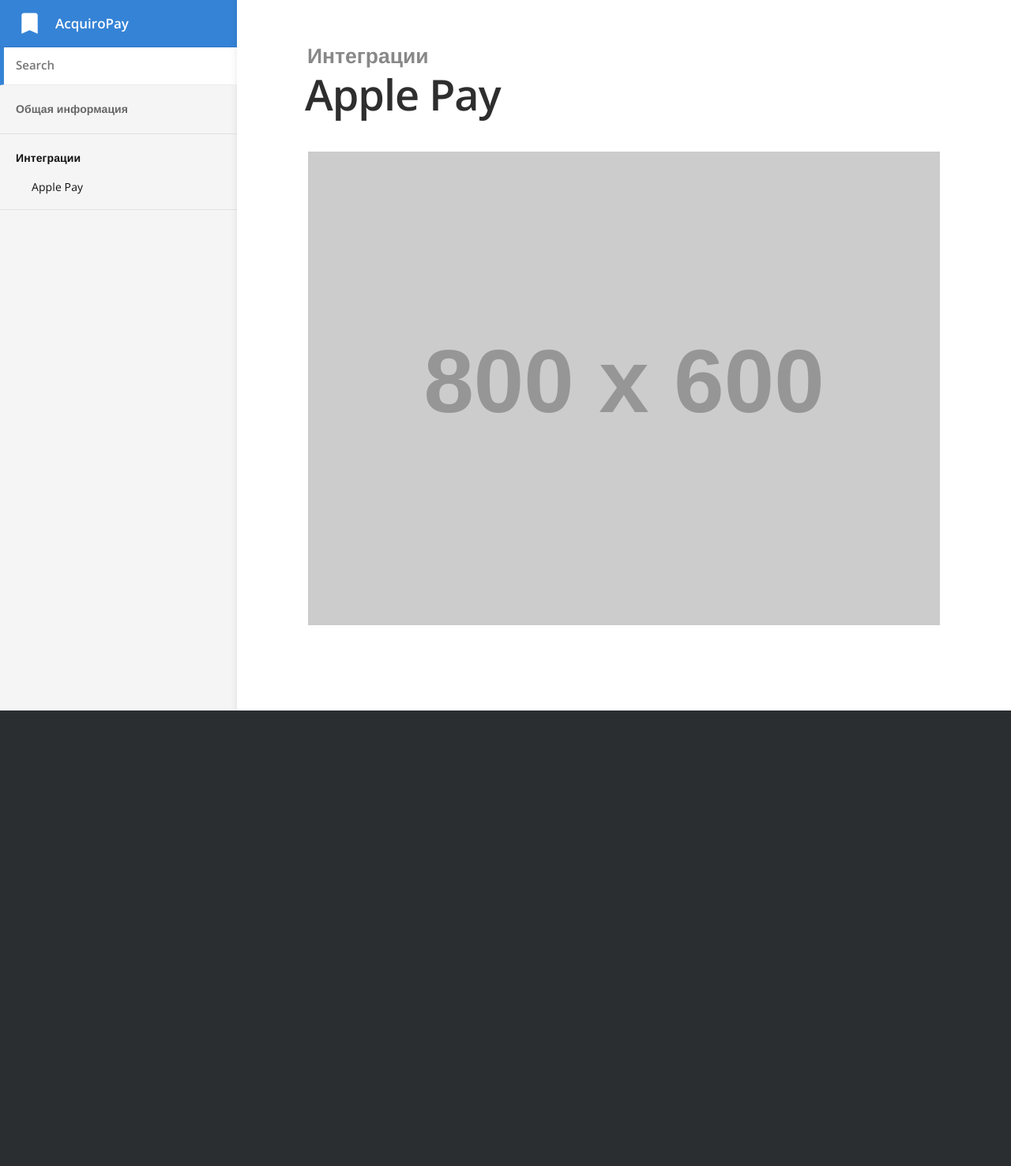
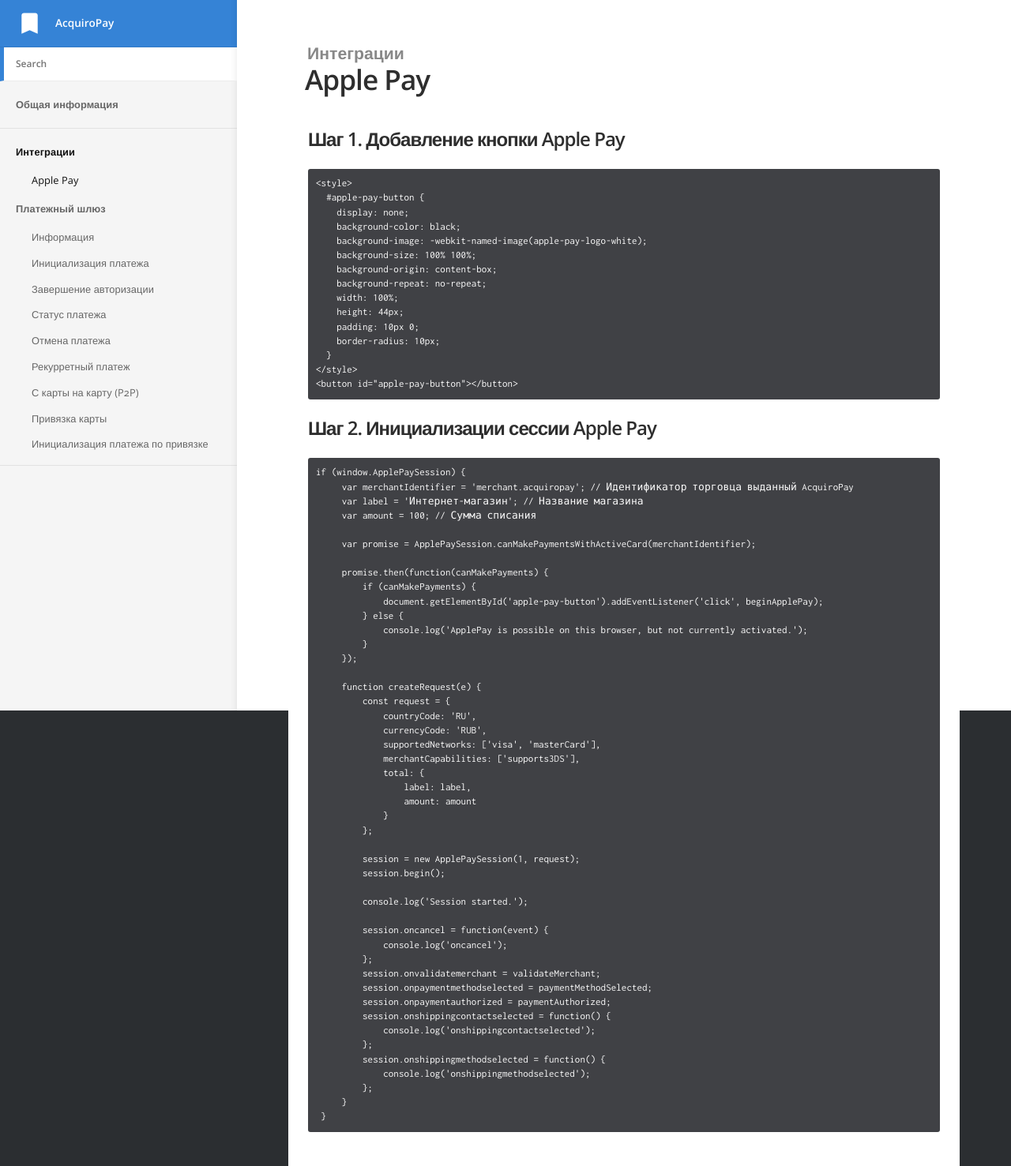
Before and after one commit to acquiropay/acquiropay.github.io, a Jekyll site: the page built from _docs/integrations/apple-pay.md, in a window 1280 px wide. Shown: the whole page at 79% size. Built offline with Jekyll 4.4.1, drawn with Linux system fonts in a browser that asks for light colours; before the commit the page ends 900 px from its top, so only the background shows below that.

Commit message:
заложена структура документации

```diff
--- a/_config.yml
+++ b/_config.yml
@@ -7,13 +7,12 @@ baseurl:
 google_analytics_key:
 show_full_navigation: true
 
-# Values for the jekyll-seo-tag gem (https://github.com/jekyll/jekyll-seo-tag)
 logo: /siteicon.png
-description: Product documentation template for Jekyll.
+description: AcquiroPay документация
 author:
   name:
   email:
-  twitter: # twitter username without the @ symbol
+  twitter:
 social:
   name: Edition Template
   links:
--- a/_docs/integrations/apple-pay.md
+++ b/_docs/integrations/apple-pay.md
@@ -4,4 +4,67 @@ category: Интеграции
 order: 1
 ---
 
-![](//placehold.it/800x600)
+## Шаг 1. Добавление кнопки Apple Pay
+    <style>
+      #apple-pay-button {
+        display: none;
+        background-color: black;
+        background-image: -webkit-named-image(apple-pay-logo-white);
+        background-size: 100% 100%;
+        background-origin: content-box;
+        background-repeat: no-repeat;
+        width: 100%;
+        height: 44px;
+        padding: 10px 0;
+        border-radius: 10px;
+      }
+    </style>
+    <button id="apple-pay-button"></button>
+
+## Шаг 2. Инициализации сессии Apple Pay
+    if (window.ApplePaySession) {
+         var merchantIdentifier = 'merchant.acquiropay'; // Идентификатор торговца выданный AcquiroPay
+         var label = 'Интернет-магазин'; // Название магазина
+         var amount = 100; // Сумма списания
+
+         var promise = ApplePaySession.canMakePaymentsWithActiveCard(merchantIdentifier);
+
+         promise.then(function(canMakePayments) {
+             if (canMakePayments) {
+                 document.getElementById('apple-pay-button').addEventListener('click', beginApplePay);
+             } else {
+                 console.log('ApplePay is possible on this browser, but not currently activated.');
+             }
+         });
+
+         function createRequest(e) {
+             const request = {
+                 countryCode: 'RU',
+                 currencyCode: 'RUB',
+                 supportedNetworks: ['visa', 'masterCard'],
+                 merchantCapabilities: ['supports3DS'],
+                 total: {
+                     label: label,
+                     amount: amount
+                 }
+             };
+
+             session = new ApplePaySession(1, request);
+             session.begin();
+
+             console.log('Session started.');
+
+             session.oncancel = function(event) {
+                 console.log('oncancel');
+             };
+             session.onvalidatemerchant = validateMerchant;
+             session.onpaymentmethodselected = paymentMethodSelected;
+             session.onpaymentauthorized = paymentAuthorized;
+             session.onshippingcontactselected = function() {
+                 console.log('onshippingcontactselected');
+             };
+             session.onshippingmethodselected = function() {
+                 console.log('onshippingmethodselected');
+             };
+         }
+     }
--- /dev/null
+++ b/_docs/pay/cancel.md
@@ -0,0 +1,5 @@
+---
+title: Отмена платежа
+category: Платежный шлюз
+order: 4
+---
--- /dev/null
+++ b/_docs/pay/card-init.md
@@ -0,0 +1,5 @@
+---
+title: Инициализация платежа по привязке
+category: Платежный шлюз
+order: 8
+---
--- /dev/null
+++ b/_docs/pay/card.md
@@ -0,0 +1,5 @@
+---
+title: Привязка карты
+category: Платежный шлюз
+order: 7
+---
--- /dev/null
+++ b/_docs/pay/complete-auth.md
@@ -0,0 +1,5 @@
+---
+title: Завершение авторизации
+category: Платежный шлюз
+order: 2
+---
--- /dev/null
+++ b/_docs/pay/p2p.md
@@ -0,0 +1,5 @@
+---
+title: С карты на карту (P2P)
+category: Платежный шлюз
+order: 6
+---
--- /dev/null
+++ b/_docs/pay/recurrent.md
@@ -0,0 +1,5 @@
+---
+title: Рекурретный платеж
+category: Платежный шлюз
+order: 5
+---
--- /dev/null
+++ b/_docs/pay/status.md
@@ -0,0 +1,5 @@
+---
+title: Статус платежа
+category: Платежный шлюз
+order: 3
+---
--- a/_sass/_layout.scss
+++ b/_sass/_layout.scss
@@ -201,7 +201,7 @@ header {
 		}
 
 		h3 {
-			font-size: 5.4rem;
+			font-size: 4.4rem;
 		}
 	}
 
@@ -244,7 +244,7 @@ nav > ul {
 	> a {
 		color: #666;
 		text-decoration: none;
-		font-size: 1.4rem;
+		font-size: 1.6rem;
 		padding: $space / 2 0 $space / 2 $space * 2;
 		display: block;
 	}
--- a/_sass/_tables.scss
+++ b/_sass/_tables.scss
@@ -1,6 +1,13 @@
 table {
 	width: 100%;
 	margin-bottom: 1.75em;
+	border: 1px solid #ddd;
+	border-radius: 4px;
+	border-collapse: none;
+}
+
+thead {
+	border-bottom: 1px solid #ddd;
 }
 
 tr {
@@ -12,10 +19,6 @@ tr:nth-child(even) {
 }
 
 td, th {
-	padding: 8px;
+	padding: 15px;
 	text-align: left;
 }
-
-th {
-	padding-bottom: 4px;
-}
--- a/_sass/_typography.scss
+++ b/_sass/_typography.scss
@@ -1,7 +1,7 @@
 html {
 	height: 100%;
 	max-height: 100%;
-	font-size: 10px;
+	font-size: 8px;
 	-webkit-tap-highlight-color: transparent;
 }
 
@@ -18,6 +18,7 @@ body {
 	-moz-font-feature-settings: 'kern' 1;
 	-o-font-feature-settings: 'kern' 1;
 	text-rendering: geometricPrecision;
+	-webkit-font-smoothing: antialiased;
 }
 
 h1,
@@ -36,6 +37,7 @@ table {
 	-o-font-feature-settings: 'dlig' 1, 'liga' 1, 'lnum' 1, 'kern' 1;
 	font-family: "Open Sans", sans-serif;
 	text-rendering: geometricPrecision;
+	-webkit-font-smoothing: antialiased;
 }
 
 h1,
@@ -46,7 +48,7 @@ h5,
 h6 {
 	color: #2E2E2E;
 	line-height: 1.15em;
-	margin: 0 0 0.4em 0;
+	margin: 0 0 1em 0;
 	font-weight: 600;
 }
 
@@ -57,7 +59,7 @@ h1 {
 }
 
 h2 {
-	font-size: 3.6rem;
+	font-size: 3rem;
 	letter-spacing: -1px;
 }
 
```
Also changed, not shown: _docs/pay/index.md (added, +19 -0 lines), _docs/pay/init.md (added, +21 -0 lines), index.md (+12 -0 lines).
